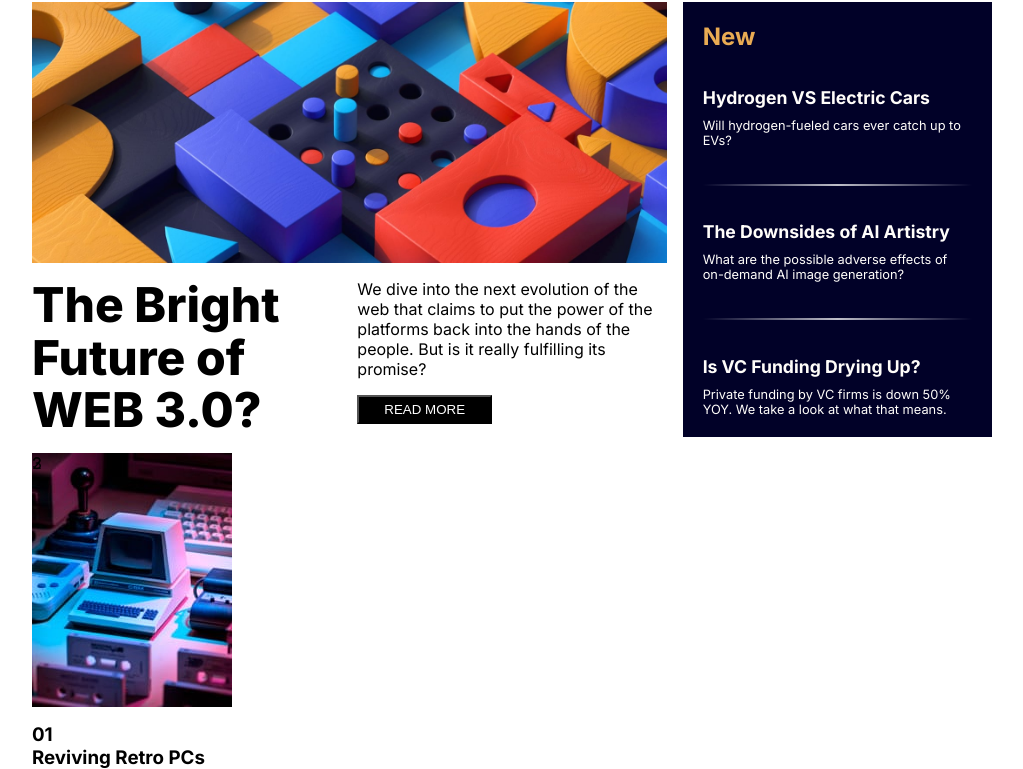
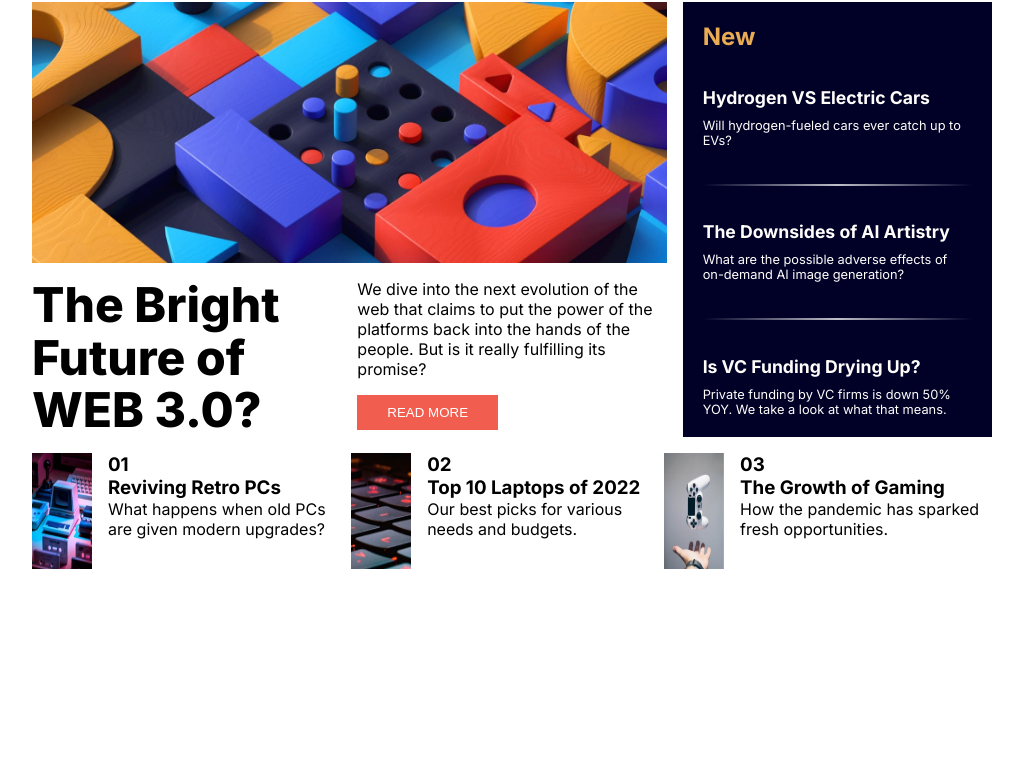
Before and after one commit to nanateng1/New-Homepage, a plain HTML site: page index.html in a window 1280 px wide. Shown: the part 64-833 px from the top of the page, without its empty margins (128-1151 px from the left). After the commit the page ends 800 px from the top, so only its background shows below. Drawn offline with Linux system fonts and the light colour scheme.

Commit message:
tweeked some styles

```diff
--- a/index.html
+++ b/index.html
@@ -66,35 +66,35 @@
       </div>
     </aside>
     <section>
-      <div class="section-card">
+      <div class="section-card" id="card-one" >
         <img src="assets/images/image-retro-pcs.jpg" alt="">
         <div>
           <h3>01</h3>
           <h3>Reviving Retro PCs</h3>
+          <p>What happens when old PCs are given modern upgrades?</p>
         </div>
       </div>
-      <div class="section-card">2</div>
-      <div class="section-card">3</div>
+      <div class="section-card" id="card-two">
+        <img src="assets/images/image-top-laptops.jpg" alt="">
+        <div>
+          <h3>02</h3>
+          <h3>Top 10 Laptops of 2022 </h3>
+          <p>Our best picks for various needs and budgets.</p>
+        </div>
+      </div>
+      <div class="section-card" id="card-three">
+        <img src="assets/images/image-gaming-growth.jpg" alt="">
+        <div>
+          <h3>03</h3>
+          <h3>The Growth of Gaming </h3>
+          <p>How the pandemic has sparked fresh opportunities.</p>
+        </div>
+      </div>
     </section>
   </div>
 
 
   <!-- Home
-  New
-  Popular
-  Trending
-  Categories
-
-  The Bright Future of Web 3.0?
-
-
-
-  Read more
-
-  New
-
-  Hydrogen VS Electric Cars
-
 
 
 
@@ -102,15 +102,13 @@
 
   01
   Reviving Retro PCs
-  What happens when old PCs are given modern upgrades?
+
 
   02
-  Top 10 Laptops of 2022
-  Our best picks for various needs and budgets.
+
 
   03
-  The Growth of Gaming
-  How the pandemic has sparked fresh opportunities. -->
+   -->
 
   <!-- <div class="attribution">
     Challenge by <a href="https://www.frontendmentor.io?ref=challenge" target="_blank">Frontend Mentor</a>.
--- a/style.css
+++ b/style.css
@@ -3,7 +3,7 @@
 }
 
 body {
-    height: 100vh;
+    min-height: 100vh;
     width: 100vw;
 }
 
@@ -42,6 +42,11 @@ li {
     list-style: none;
     padding: 0 0.2rem;
     margin: 0 0.4rem;
+    cursor: pointer;
+}
+
+li:hover {
+    color: #e9ab53;
 }
 
 header > img {
@@ -74,15 +79,20 @@ main {
 
 .hero-text {
     grid-column: 3 / 5;
+    align-items: center;
 }
 
 .cta {
     margin-top: 1rem;
-    padding: 5px 25px;
-    background-color: black;
+    padding: 10px 30px;
+    background-color: hsl(5, 85%, 63%);
+    border: 0;
     color: white;
 }
 
+.cta:hover {
+    background-color: #010128;
+}
 
 /* aside */
 aside {
@@ -104,6 +114,10 @@ aside {
     font-size: 1.1rem;
 }
 
+.aside-title:hover {
+    color: #e9ab53;
+}
+
 .aside-text {
     font-size: 0.8rem;
 }
@@ -117,18 +131,34 @@ hr {
 section {
     grid-area: section;
     display: grid;
+    gap: 1rem;
+    /* grid-column: 1/ 4;
+    grid-row: 5 / 7;
+    grid-template-columns: subgrid; */
 
 }
 
+#card-one {
+    grid-column:1 ;
+}
+#card-two {
+    grid-column:2 ;
+}
+#card-three {
+    grid-column:3 ;
+}
 .section-card {
-    display: grid;
-    grid-column: 1;
-    grid-row: 3;
+    display: flex;
     gap: 1rem;
 
 }
 
-@media screen and (max-width:390px) {
+.section-card > img {
+    width: 60px;
+    height: 100%;
+}
+
+@media screen and (max-width:440px) {
     .wrapper {
         display: grid;
         grid-template-columns: repeat(3, 1fr);
@@ -146,4 +176,12 @@ section {
         margin: 0 auto;
         font-family: 'Inter', sans-serif;
     }
+
+    .hero-title {
+        grid-column: 1/3;
+        font-size: 1.5rem;
+        font-weight: 800;
+        line-height: 110%;
+    }
+
 }
```
